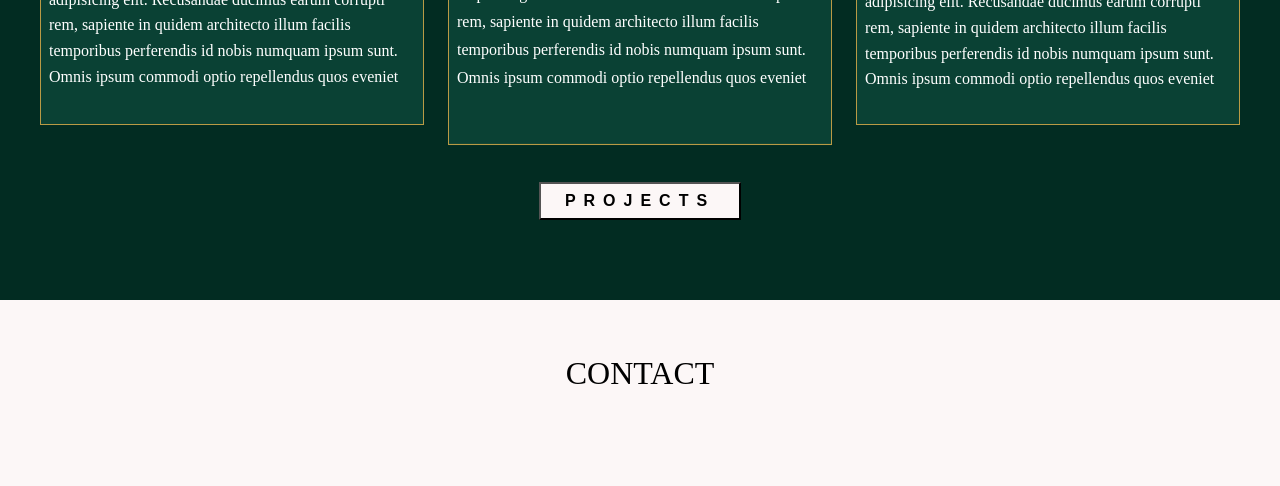
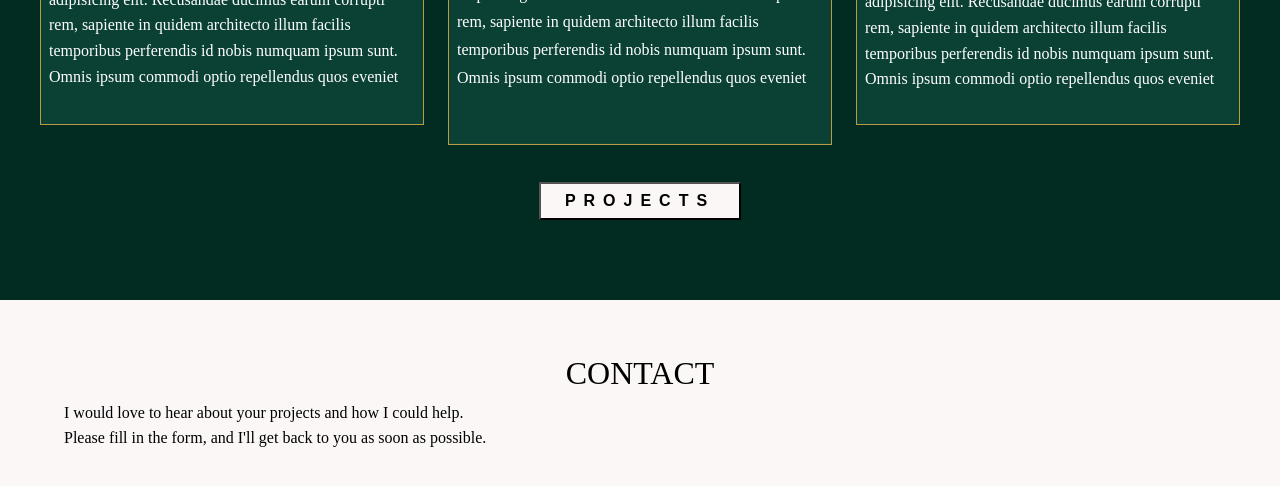
Before and after one commit to Lovethrech/my-main-portfolio, a Vue app: page / in a window 1280 px wide. Shown: the part 2031-2517 px from the top of the page. Built offline with nearby package versions, Linux system fonts and the light colour scheme.

Commit message:
working on the home-contact components.

```diff
--- a/src/components/contact/ContactTitle.vue
+++ b/src/components/contact/ContactTitle.vue
@@ -1,7 +1,15 @@
 <template>
-    <h3 class="contact-title">
-        Contact
-    </h3>
+    <div class="contact-title-and-desc">
+        <h3 class="contact-title">
+            Contact
+        </h3>
+        <p class="contact-desc">
+            I would love to hear about your projects and how I could help. <br>
+            Please fill in the form, and I'll get back to you
+            as soon as possible.
+        </p>
+    </div>
+
 </template>
 
 <style scoped>
```
